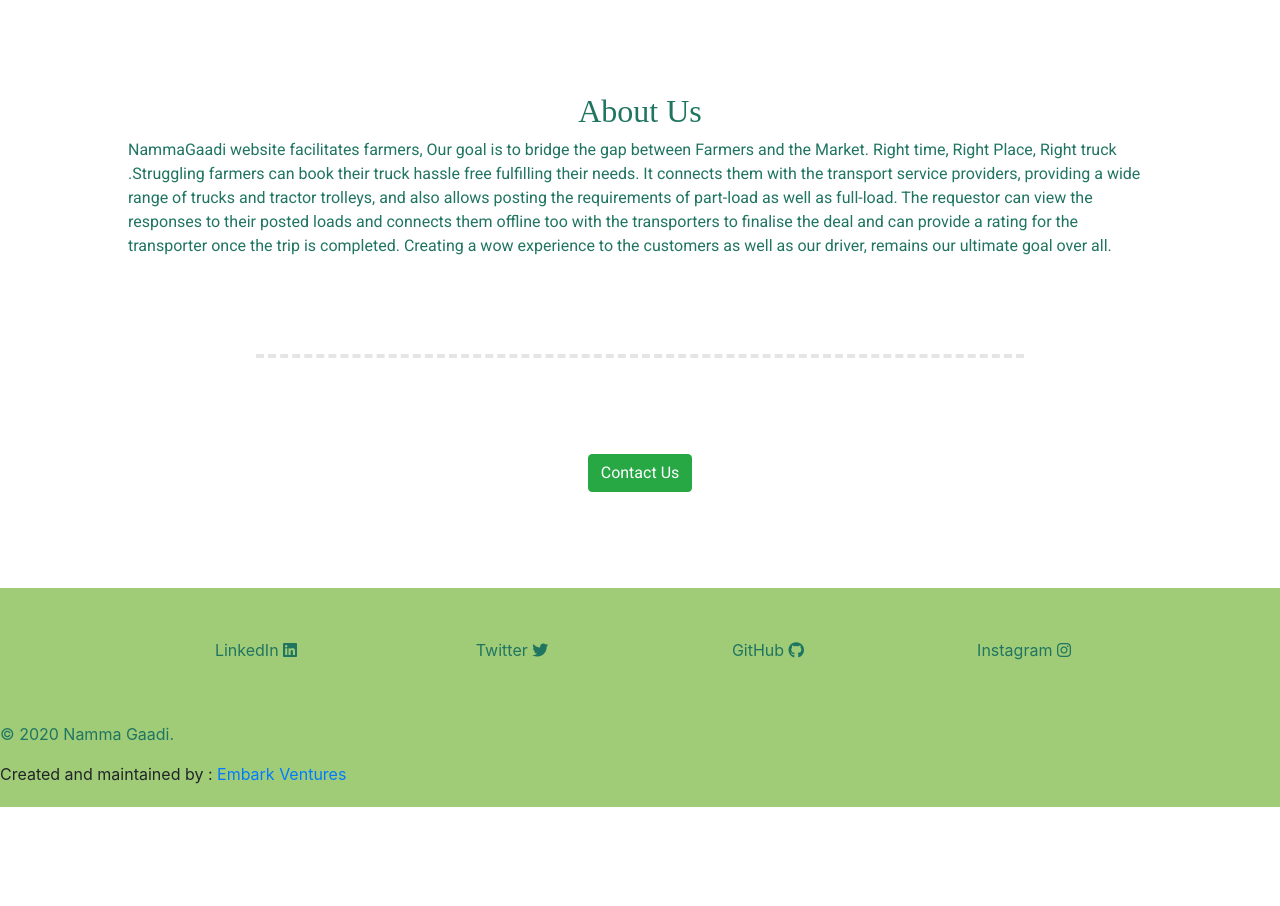
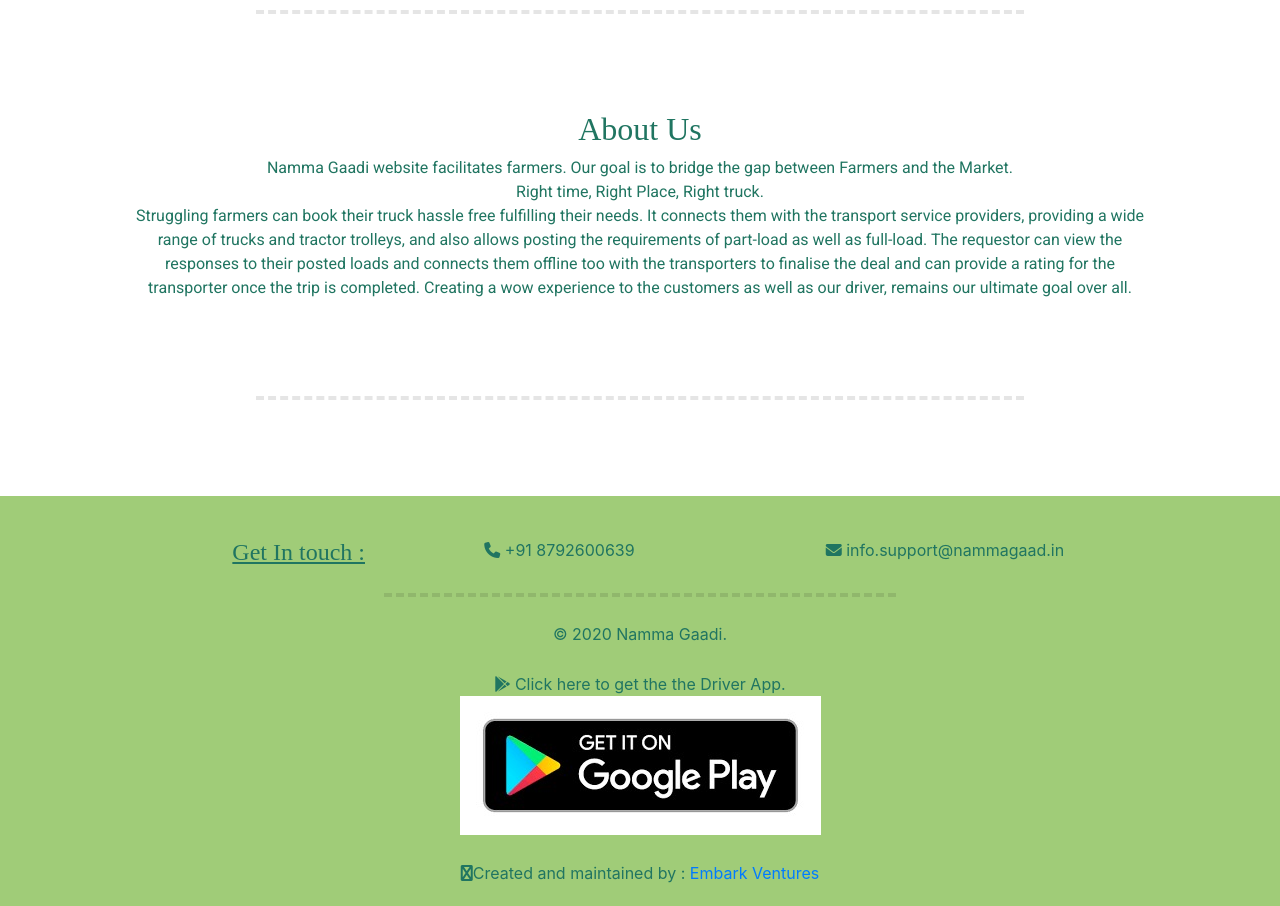
Before and after one commit to harish-gowda-n/NammaGaadi, a React (Create React App) app: page / in a window 1280 px wide. Shown: the part 1900-2806 px from the top of the page. Before the commit the page ends 2707 px from the top, so only its background shows below. Built offline with nearby package versions, Linux system fonts and the light colour scheme; a web font is replaced by a local one; what react-geocode would draw is missing.

Commit message:
Final changes to the cover up: Includes footer alignent, playstore link, starting prices in vehicle info

```diff
--- a/src/HomePage.jsx
+++ b/src/HomePage.jsx
@@ -17,7 +17,7 @@
       <hr id="aboutUs"/>
       <AboutUs />
       <hr />
-      <ContactUs id="contactUs"/>
+      {/* <ContactUs id="contactUs"/> */}
     </div>
     )
 }
--- a/src/components/Footer.jsx
+++ b/src/components/Footer.jsx
@@ -1,32 +1,54 @@
 import React from "react";
-import {Row, Col} from "react-bootstrap"
+import { Row, Col } from "react-bootstrap";
+let play = require("./gplay.jpg");
 
 export default () => {
-    return(
-        <footer style={{backgroundColor: "#A0CC78", marginTop: "6rem", paddingTop: "40px",
-         paddingBottom: "5px"}}>
-            <Row style={{ width: '80%', margin: '10px auto'}}>
-      <Col xs={6} md={3} style={{textAlign: 'center'}} >
-        <a className="footer-link" href="" style={{margin: '0 auto 0 auto'}}>
-        LinkedIn <i className="fab fa-linkedin"></i></a>
+  return (
+    <footer
+      style={{
+        backgroundColor: "#A0CC78",
+        marginTop: "6rem",
+        paddingTop: "40px",
+        paddingBottom: "5px",
+      }}
+    >
+      <Row id="contactUs" style={{ width: "80%", margin: "2px auto" }}>
+        <Col xs={12} md={4}>
+          <p className="footer-link" style={{ textAlign: "center" }}>
+            <h4>
+              <u>Get In touch : </u>
+            </h4>
+          </p>
         </Col>
-      <Col xs={6} md={3} style={{textAlign: 'center'}}>
-        <a className="footer-link" href="" style={{margin: '0 auto 0 auto'}}>
-        Twitter <i className="fab fa-twitter"></i></a>
+        <Col xs={12} md={4}>
+          <p className="footer-link" style={{ textAlign: "left" }}>
+            <i className="fas fa-phone"></i> +91 8792600639
+          </p>
         </Col>
-      <Col xs={6} md={3} style={{textAlign: 'center'}}>
-        <a className="footer-link" href="" style={{margin: '0 auto 0 auto'}}>
-        GitHub <i className="fab fa-github"></i></a>
-      </Col>
-      <Col xs={6} md={3} style={{textAlign: 'center'}}>
-        <a className="footer-link" href="" style={{margin: '0 auto 0 auto'}}>
-        Instagram <i className="fab fa-instagram"></i></a>
+        <Col xs={12} md={4}>
+          <p className="footer-link" style={{ textAlign: "left" }}>
+            <i className="fas fa-envelope"></i> info.support@nammagaad.in
+          </p>
         </Col>
       </Row>
+      <hr style={{margin: "10px auto", width: '40%'}} />
+      <p className="copyrights">© 2020 Namma Gaadi.</p>
+      <p className="copyrights">
+        <a
+          className="footer-link"
+          href="https://play.google.com/store/apps/details?id=com.nammagaadi.driver"
+          target="_blank"
+        >
+          <i className="fab fa-google-play"></i> Click here to get the the
+          Driver App.
           <br />
-    <p className="copyrights">© 2020 Namma Gaadi.</p>
-    <p>Created and maintained by : <a href="https://www.embarkventures.org/">Embark Ventures</a></p>
-
+          <img src={play} alt="Google Playstore" />
+        </a>
+      </p>
+      <p className="copyrights">
+        <i className="fas fa-google-play"></i>Created and maintained by :
+        <a href="https://www.embarkventures.org/">{" Embark Ventures"}</a>
+      </p>
     </footer>
-    )
-}
+  );
+};
--- a/src/components/HomePage/AboutUs.jsx
+++ b/src/components/HomePage/AboutUs.jsx
@@ -4,7 +4,7 @@
     return(
         <div id={props.id} style={{width: "80%", margin: "auto"}}>
             <h2>About Us</h2>
-            <p>NammaGaadi website facilitates farmers, Our goal is to bridge the gap between Farmers and the Market. Right time, Right Place, Right truck .Struggling farmers can book their truck hassle free fulfilling their needs. It connects them with the transport service providers, providing a wide range of trucks and tractor trolleys, and also allows posting the requirements of part-load as well as full-load. The requestor can view the responses to their posted loads and connects them offline too with the transporters to finalise the deal and can provide a rating for the transporter once the trip is completed. Creating a wow experience to the customers as well as our driver, remains our ultimate goal over all.</p>
+            <p style={{textAlign: 'center'}}>Namma Gaadi website facilitates farmers. Our goal is to bridge the gap between Farmers and the Market.<br />Right time, Right Place, Right truck.<br />Struggling farmers can book their truck hassle free fulfilling their needs. It connects them with the transport service providers, providing a wide range of trucks and tractor trolleys, and also allows posting the requirements of part-load as well as full-load. The requestor can view the responses to their posted loads and connects them offline too with the transporters to finalise the deal and can provide a rating for the transporter once the trip is completed. Creating a wow experience to the customers as well as our driver, remains our ultimate goal over all.</p>
         </div>
     )
 }
--- a/src/components/HomePage/Vehicles/VehicleInfo.jsx
+++ b/src/components/HomePage/Vehicles/VehicleInfo.jsx
@@ -12,10 +12,10 @@
           <Table size="sm" style={{ margin: "auto" }}>
             <tbody>
               <tr><td>Capacity</td><td>{props.capacity}</td></tr>
-              <tr><td>Base price</td><td>{props.price}*</td></tr>
+              <tr><td>Starts from</td><td>{props.price}*</td></tr>
             </tbody>
           </Table>
-          <p style={{ fontSize: '12px', marginTop: '5px' }}>*Base price includes 1 km and 60 minutes of waiting time</p>
+          <p style={{ fontSize: '12px', marginTop: '5px' }}>*Base price covers a minimum distance. Please contact us for accurate rates.</p>
           <Link to={{
             pathname: '/order',
             linkState: { vehicleType: props.name }
--- a/src/components/HomePage/data/vehiclesInfo.js
+++ b/src/components/HomePage/data/vehiclesInfo.js
@@ -4,21 +4,21 @@
     img: require("./images/ape.png"),
     name: "Ape Piaggio",
     capacity: "500 kg",
-    price: "₹ 125"
+    price: "₹ 300"
   },
   {
     key: 2,
     img: require("./images/ace.png"),
     name: "Tata Ace",
     capacity: "750 kg",
-    price: "₹ 180"
+    price: "₹ 1200"
   },
   {
     key: 3,
     img: require("./images/407.png"),
     name: "Tata 407",
     capacity: "2500 kg",
-    price: "₹ 280"
+    price: "₹ 1400"
   },
   {
     key: 4,
--- a/src/hpstyles.css
+++ b/src/hpstyles.css
@@ -77,7 +77,7 @@
 
 .copyrights {
   color: #207561;
-  font-size: 1rem;
+  font-size: 16px;
   margin-top: 2vw;
 }
 
--- a/src/spstyles.css
+++ b/src/spstyles.css
@@ -39,3 +39,7 @@
 p{
     text-align: left;
 }
+
+.copyrights{
+    text-align: center;
+}
```
Also changed, not shown: app.js (+1 -10 lines), package.json (line endings or trailing spaces), src/components/gplay.jpg (added). Lines whose indentation alone changed are shown as unchanged.
